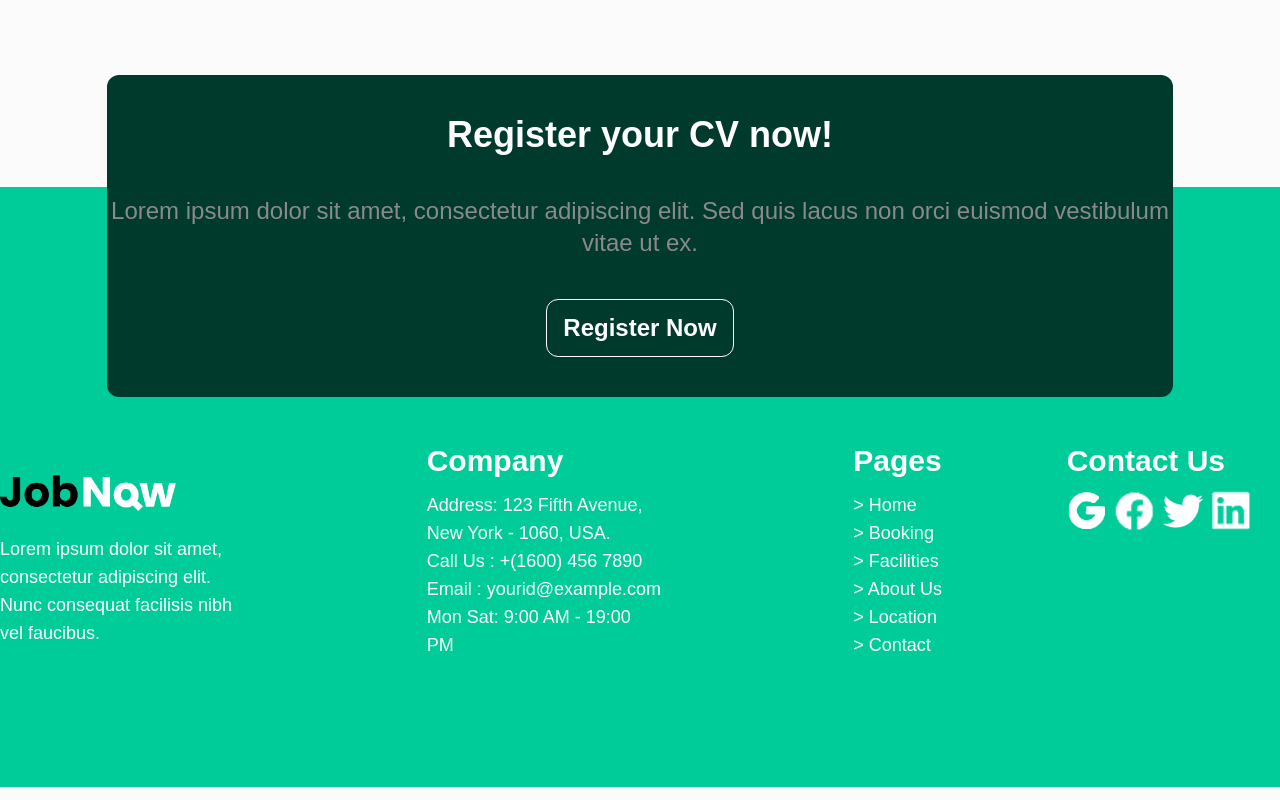
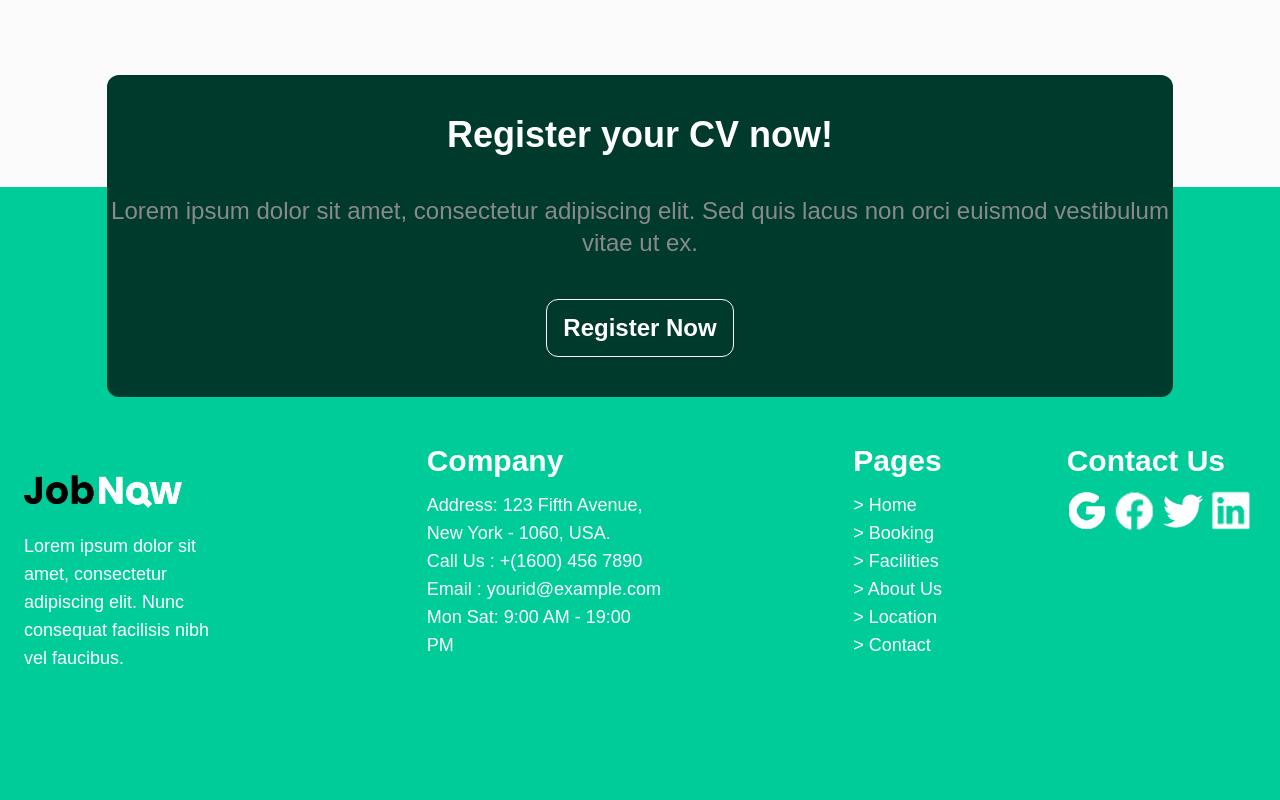
Before and after one commit to RaoufSiblani/task3, a Next.js app: page / in a window 1280 px wide. Shown: the part 5419-6219 px from the top of the page. Built offline with nearby package versions, Linux system fonts and the light colour scheme.

Commit message:
Update section7.js

```diff
--- a/comp/section7.js
+++ b/comp/section7.js
@@ -68,7 +68,7 @@ const Section7 = () => { return (
   </div>
   <div className=" bg-maingreen">
   <div className="lg:grid grid-cols-12  py-32 hidden 2xl:container 2xl:mx-auto">
-    <div className=" col-span-4 mt-40 pr-48">
+    <div className=" col-span-4 mt-40 pr-48 pl-6">
     <a href="/">
         <img src="/images/logow.png" alt="Logo" className=" w-3/4" />
       </a>
```
